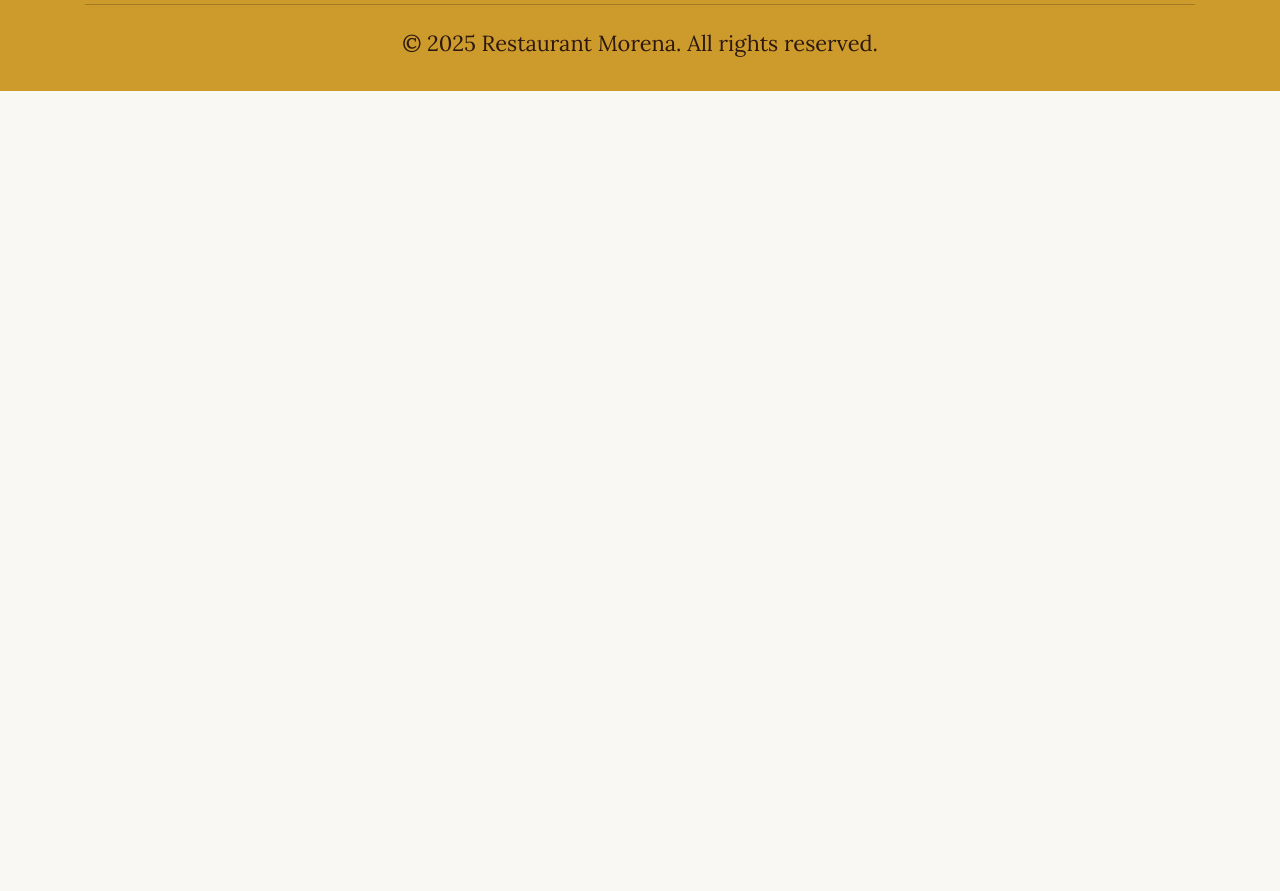
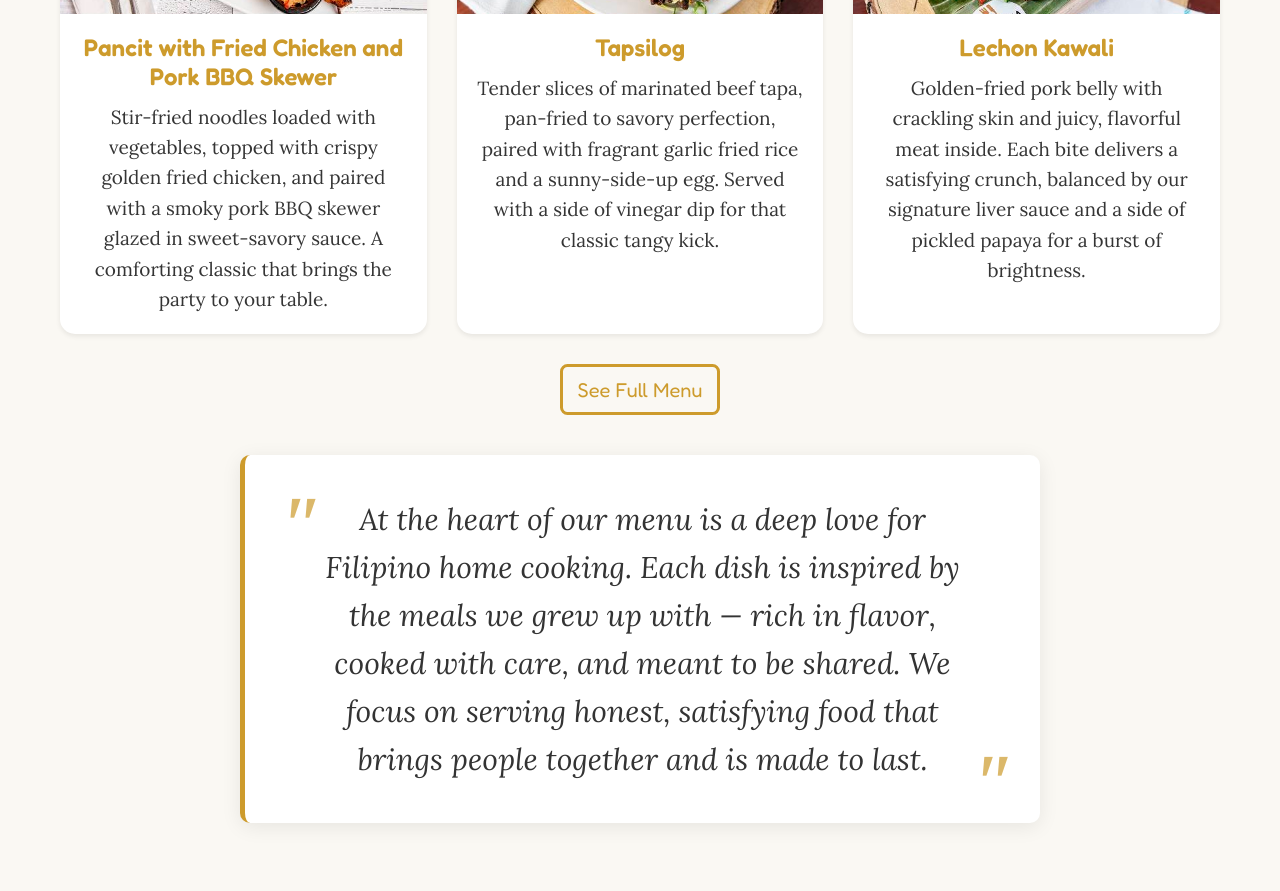
Before and after one commit to 2b32dn/420-940-va-project, a website: page index.html in a window 1280 px wide. Shown: the part 1631-2522 px from the top of the page. Before the commit the page ends 1722 px from the top, so only its background shows below. Drawn offline with nearby package versions, Linux system fonts and the light colour scheme.

Commit message:
Created Menu Snippet (#26)

```diff
--- /dev/null
+++ b/css/main.css
@@ -0,0 +1,66 @@
+/* =================================
+   Snippets of Menu Section
+   ================================= */
+
+.mrn-l-section {
+  padding-top: 3rem;
+  padding-bottom: 3rem;
+}
+
+.mrn-l-container {
+  max-width: 1200px;
+  margin-left: auto;
+  margin-right: auto;
+}
+.mrn-l-grid {
+  display: flex;
+  flex-wrap: wrap;
+  justify-content: center;
+}
+/* Section Title */
+/* .mrn-c-snippet-section-title {
+  font-size: 2rem;
+  color: var(--mrn-yellow-main);
+  background-color: #5e1b12;
+  padding: 0.5rem 1rem;
+} */
+
+/* Menu Cards */
+.mrn-c-menu-card {
+  transition: transform 0.3s ease;
+  border: none;
+  border-radius: 0.75rem;
+  overflow: hidden;
+}
+
+.mrn-c-menu-card:hover {
+  transform: translateY(-5px);
+}
+
+.mrn-c-menu-card img {
+  height: 200px;
+  object-fit: cover;
+}
+
+.mrn-c-menu-card .card-title {
+  font-weight: 600;
+  font-size: 1.2rem;
+  color: var(--mrn-yellow-main);
+}
+
+.mrn-c-menu-card .card-text {
+  font-size: 0.95rem;
+  color: rgb(53, 53, 53);
+}
+
+/* Button */
+.mrn-c-button{
+  border: solid;
+  border-color: var(--mrn-yellow-main);
+  color: var(--mrn-yellow-main);
+}
+
+.mrn-c-button:hover{
+  background-color: var(--mrn-yellow-main);
+  color: black
+}
--- a/css/styles.css
+++ b/css/styles.css
@@ -2,6 +2,7 @@
    Component Imports
    ================================================ */
 @import url(./header.css);
+@import url(./main.css);
 @import url(./menu.css);
 @import url(./footer.css);
 @import url(./hero.css);
--- a/index.html
+++ b/index.html
@@ -60,6 +60,71 @@
           </div>
         </div>
       </section>
+
+      <section class="mrn-l-section">
+
+        <div class="mrn-l-container text-center px-4 px-md-5">
+
+          <div class="mrn-l-grid row g-4">
+
+            <!-- Dish 1 -->
+            <div class="col-md-4">
+              <div class="mrn-c-menu-card card h-100 shadow-sm">
+                <img src="./img/menu/menu-set-r.jpg" class="card-img-top"
+                  alt="Pancit with Fried Chicken and Pork BBQ Skewer">
+                <div class="card-body">
+                  <h5 class="card-title">Pancit with Fried Chicken and Pork BBQ Skewer</h5>
+                  <p class="card-text">Stir-fried noodles loaded with vegetables, topped with crispy golden fried
+                    chicken,
+                    and paired with a smoky pork BBQ skewer glazed in sweet-savory sauce.
+                    A comforting classic that brings the party to your table.</p>
+                </div>
+              </div>
+            </div>
+
+            <!-- Dish 2 -->
+            <div class="col-md-4">
+              <div class="mrn-c-menu-card card h-100 shadow-sm">
+                <img src="./img/menu/tapsilog.jpg" class="card-img-top" alt="Tapsilog">
+                <div class="card-body">
+                  <h5 class="card-title">Tapsilog</h5>
+                  <p class="card-text">Tender slices of marinated beef tapa, pan-fried to savory perfection,
+                    paired with fragrant garlic fried rice and a sunny-side-up egg.
+                    Served with a side of vinegar dip for that classic tangy kick.</p>
+                </div>
+              </div>
+            </div>
+
+            <!-- Dish 3 -->
+            <div class="col-md-4">
+              <div class="mrn-c-menu-card card h-100 shadow-sm">
+                <img src="./img/menu/lechon-kawali.jpg" class="card-img-top" alt="Lechon Kawali">
+                <div class="card-body">
+                  <h5 class="card-title">Lechon Kawali</h5>
+                  <p class="card-text">Golden-fried pork belly with crackling skin and juicy, flavorful meat inside.
+                    Each bite delivers a satisfying crunch, balanced by our signature liver sauce and
+                    a side of pickled papaya for a burst of brightness.</p>
+                </div>
+              </div>
+            </div>
+          </div>
+          <a href="./menu.html#combo" class="mrn-c-button btn mt-4">See Full Menu</a>
+        </div>
+
+        <div class="mrn-l-container text-center px-4 px-md-5">
+          <div class="mrn-c-quote-highlight text-center">
+            <blockquote class="blockquote">
+              <p class="fs-4 fst-italic">
+                At the heart of our menu is a deep love for Filipino home cooking.
+                Each dish is inspired by the meals we grew up with — rich in flavor, cooked with care,
+                and meant to be shared. We focus on serving honest, satisfying food that brings people together and is
+                made to last.
+              </p>
+            </blockquote>
+          </div>
+        </div>
+
+      </section>
     </main>
 
     <!-- Footer -->
```
